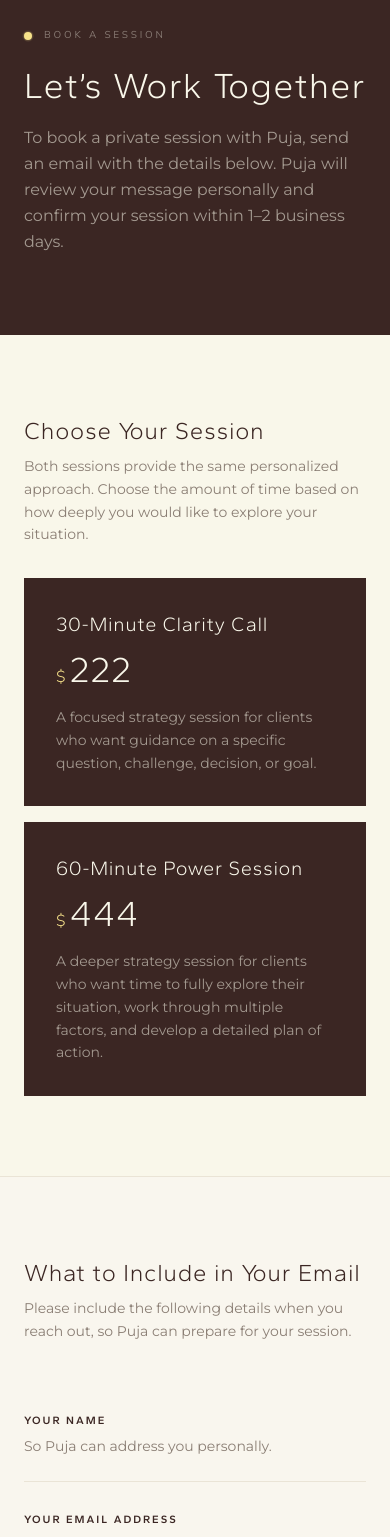
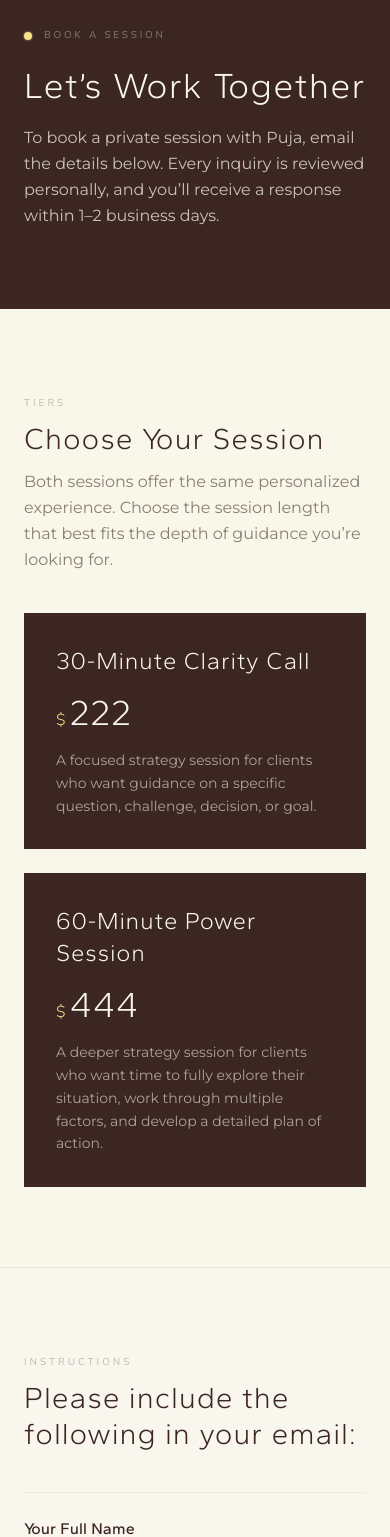
Before and after one commit to SharonSoul/Pujawatch, a Next.js app: page /book in a window 390 px wide. Shown: the part 100-1637 px from the top of the page. Built offline with nearby package versions, Linux system fonts and the light colour scheme.

Commit message:
Content and UI update

```diff
--- a/src/app/book/page.tsx
+++ b/src/app/book/page.tsx
@@ -19,31 +19,27 @@ const SESSION_DETAILS = [
 
 const WHAT_TO_INCLUDE = [
   {
-    label: "Your Name",
-    detail: "So Puja can address you personally.",
+    label: "Your Full Name",
+    detail: "Please provide your first and last name.",
   },
   {
-    label: "Your Email Address",
-    detail: "Where your confirmation and any follow-up will be sent.",
-  },
-  {
-    label: "Session Type",
-    detail: "Let Puja know whether you'd like the 30-Minute Clarity Call ($222) or the 60-Minute Power Session ($444).",
+    label: "Session",
+    detail: "30-Minute Clarity Call ($222) or 60-Minute Power Session ($444)",
   },
   {
     label: "What You'd Like to Focus On",
     detail:
-      "Briefly describe the main topic, challenge, or goal you'd like to address. There's no need to write an essay — a few sentences is enough to help Puja prepare.",
+      "A brief overview of the topics, questions, challenges, or goals you want to cover during our time together.",
   },
   {
-    label: "Any Relevant Context",
+    label: "Anything Helpful for Puja to Know Before the Session (Optional)",
     detail:
-      "Optional: share any background that would help Puja understand your situation before the session (e.g., industry, current role, specific decisions you're weighing).",
+      "Any background context, current business status, or specific circumstances that would help Puja prepare for your call.",
   },
   {
-    label: "Your Availability",
+    label: "2–3 Available Times (Central Time)",
     detail:
-      "Provide 2–3 windows of time that work for you, including your timezone. Puja will confirm a time that works.",
+      "A few dates and time windows that work best for your schedule in US Central Time (CT).",
   },
 ];
 
@@ -52,7 +48,7 @@ export default function BookPage() {
     <>
       <Navbar />
       <main className="min-h-dvh bg-cream">
-        {/* Hero strip */}
+        {/* Hero Header */}
         <section className="bg-espresso px-6 pt-32 pb-20 md:px-14 lg:px-20">
           <motion.div
             initial={{ opacity: 0, y: 32 }}
@@ -71,10 +67,10 @@ export default function BookPage() {
             <h1 className="font-display text-4xl font-light leading-[1.06] tracking-[0.03em] text-cream lg:text-6xl">
               Let&rsquo;s Work Together
             </h1>
-            <p className="mt-5 max-w-xl font-body text-base leading-relaxed text-cream/55">
-              To book a private session with Puja, send an email with the
-              details below. Puja will review your message personally and
-              confirm your session within 1–2 business days.
+            <p className="mt-5 max-w-2xl font-body text-base leading-relaxed text-cream/75 sm:text-lg">
+              To book a private session with Puja, email the details below.
+              Every inquiry is reviewed personally, and you&rsquo;ll receive a
+              response within 1–2 business days.
             </p>
           </motion.div>
         </section>
@@ -88,17 +84,20 @@ export default function BookPage() {
               viewport={{ once: true }}
               transition={{ duration: 0.6 }}
             >
-              <h2 className="font-display text-2xl font-light tracking-[0.03em] text-espresso">
+              <span className="font-accent text-[10px] uppercase tracking-[0.3em] text-warm-gray/50">
+                Tiers
+              </span>
+              <h2 className="mt-2 font-display text-3xl font-light tracking-[0.03em] text-espresso lg:text-4xl">
                 Choose Your Session
               </h2>
-              <p className="mt-2 font-body text-sm leading-relaxed text-warm-gray">
-                Both sessions provide the same personalized approach. Choose the
-                amount of time based on how deeply you would like to explore
-                your situation.
+              <p className="mt-3 max-w-2xl font-body text-base leading-relaxed text-warm-gray">
+                Both sessions offer the same personalized experience. Choose
+                the session length that best fits the depth of guidance
+                you&rsquo;re looking for.
               </p>
             </motion.div>
 
-            <div className="mt-8 grid gap-4 sm:grid-cols-2">
+            <div className="mt-10 grid gap-6 sm:grid-cols-2">
               {SESSION_DETAILS.map((s, i) => (
                 <motion.div
                   key={s.name}
@@ -106,20 +105,22 @@ export default function BookPage() {
                   whileInView={{ opacity: 1, y: 0 }}
                   viewport={{ once: true }}
                   transition={{ duration: 0.5, delay: i * 0.1 }}
-                  className="flex flex-col bg-espresso p-8"
+                  className="flex flex-col justify-between bg-espresso p-8 sm:p-10"
                 >
-                  <h3 className="font-display text-xl font-light tracking-[0.03em] text-cream">
+                  <div>
+                    <h3 className="font-display text-2xl font-light tracking-[0.03em] text-cream">
                       {s.name}
                     </h3>
-                  <div className="mt-3 flex items-baseline gap-1">
+                    <div className="mt-4 flex items-baseline gap-1">
                       <span className="font-accent text-base font-light text-gold">$</span>
                       <span className="font-display text-4xl font-light tracking-[0.02em] text-cream">
                         {s.price.replace("$", "")}
                       </span>
                     </div>
-                  <p className="mt-4 font-body text-sm leading-relaxed text-cream/55">
+                    <p className="mt-4 font-body text-sm leading-relaxed text-cream/60">
                       {s.desc}
                     </p>
+                  </div>
                 </motion.div>
               ))}
             </div>
@@ -135,27 +136,26 @@ export default function BookPage() {
               viewport={{ once: true }}
               transition={{ duration: 0.6 }}
             >
-              <h2 className="font-display text-2xl font-light tracking-[0.03em] text-espresso">
-                What to Include in Your Email
+              <span className="font-accent text-[10px] uppercase tracking-[0.3em] text-warm-gray/50">
+                Instructions
+              </span>
+              <h2 className="mt-2 font-display text-3xl font-light tracking-[0.03em] text-espresso lg:text-4xl">
+                Please include the following in your email:
               </h2>
-              <p className="mt-2 font-body text-sm leading-relaxed text-warm-gray">
-                Please include the following details when you reach out, so Puja
-                can prepare for your session.
-              </p>
             </motion.div>
 
-            <div className="mt-10 flex flex-col gap-0 divide-y divide-rule">
+            <div className="mt-10 flex flex-col divide-y divide-rule/60 border-y border-rule/60">
               {WHAT_TO_INCLUDE.map((item, i) => (
                 <motion.div
                   key={item.label}
                   initial={{ opacity: 0, y: 16 }}
                   whileInView={{ opacity: 1, y: 0 }}
                   viewport={{ once: true }}
-                  transition={{ duration: 0.45, delay: i * 0.07 }}
-                  className="flex flex-col gap-1 py-6 sm:flex-row sm:gap-10"
+                  transition={{ duration: 0.45, delay: i * 0.06 }}
+                  className="flex flex-col gap-2 py-6 sm:flex-row sm:gap-10 sm:items-baseline"
                 >
-                  <div className="w-full shrink-0 sm:w-52">
-                    <span className="font-label text-[11px] font-semibold uppercase tracking-[0.18em] text-espresso">
+                  <div className="w-full shrink-0 sm:w-72">
+                    <span className="font-display text-base font-medium tracking-[0.01em] text-espresso">
                       {item.label}
                     </span>
                   </div>
@@ -178,20 +178,19 @@ export default function BookPage() {
               transition={{ duration: 0.7, ease: [0.16, 1, 0.3, 1] }}
             >
               <h2 className="font-display text-3xl font-light tracking-[0.03em] text-cream lg:text-4xl">
-                Ready to Book?
+                Ready to Get Started?
               </h2>
-              <p className="mx-auto mt-4 max-w-md font-body text-sm leading-relaxed text-cream/55">
-                Send Puja an email with the details above and she will get back
-                to you within 1–2 business days to confirm your session.
+              <p className="mx-auto mt-4 max-w-md font-body text-sm leading-relaxed text-cream/60">
+                Click below to open your email client with the details pre-filled.
               </p>
               <a
-                href="mailto:pdharod@sscpmanagement.com?subject=Session%20Booking%20Request&body=Hi%20Puja%2C%0A%0AI%20would%20like%20to%20book%20a%20session%20with%20you.%0A%0AName%3A%0ASession%20Type%3A%20(30-Minute%20Clarity%20Call%20%2F%2060-Minute%20Power%20Session)%0AWhat%20I%20want%20to%20focus%20on%3A%0ARelevant%20context%3A%0AAvailability%3A%0A%0AThank%20you!"
+                href="mailto:puja@pujawatch.com?subject=Private%20Session%20Booking%20Request&body=Hi%20Puja%2C%0A%0AI%20would%20like%20to%20book%20a%20private%20strategy%20session%20with%20you.%0A%0A1.%20Your%20Full%20Name%3A%0A%0A2.%20Session%3A%20%5B30-Minute%20Clarity%20Call%20(%24222)%20%2F%2060-Minute%20Power%20Session%20(%24444)%5D%0A%0A3.%20What%20You'd%20Like%20to%20Focus%20On%3A%0A%0A4.%20Anything%20Helpful%20for%20Puja%20to%20Know%20Before%20the%20Session%20(Optional)%3A%0A%0A5.%202%E2%80%933%20Available%20Times%20(Central%20Time)%3A%0A%0AThank%20you!"
                 className="mt-10 inline-flex h-12 items-center gap-3 rounded-sm bg-gold px-8 font-label text-[12px] font-medium uppercase tracking-[0.16em] text-espresso transition-all duration-300 hover:bg-cream active:translate-y-px active:scale-[0.98]"
               >
                 Contact Me &rarr;
               </a>
-              <p className="mt-6 font-body text-xs text-cream/30">
-                pdharod@sscpmanagement.com
+              <p className="mt-6 font-body text-sm text-cream/40">
+                puja@pujawatch.com
               </p>
             </motion.div>
           </div>
--- a/src/components/ui/hero-section.tsx
+++ b/src/components/ui/hero-section.tsx
@@ -72,26 +72,23 @@ export function HeroSection() {
             </div>
           </div>
 
-          {/* Title — refined, not bold */}
+          {/* Title */}
           <h1 className="font-display text-[clamp(2.6rem,9vw,6rem)] font-light uppercase leading-[0.88] tracking-[0.06em] text-cream">
             Puja
             <br />
             <span>Watch</span>
           </h1>
 
-          <p className="mt-4 font-accent text-sm font-light uppercase tracking-[0.24em] text-cream/70">
-            Business &amp; Life Strategy Consultant
+          <p className="mt-8 max-w-lg font-body text-sm uppercase leading-relaxed tracking-[0.28em] text-cream/70 md:text-[14px]">
+            GAIN CLARITY.<br />
+            OVERCOME YOURSELF.<br />
+            CREATE THE LIFE YOU&rsquo;RE CAPABLE OF.
           </p>
 
-          <p className="mt-6 max-w-md font-body text-sm uppercase leading-relaxed tracking-[0.28em] text-cream/60 md:text-[13px]">
-            Gain clarity.<br />Make stronger decisions.<br />Create a life and business that<br />
-            reflect what you are truly capable of.
-          </p>
-
-          <p className="mt-4 max-w-md font-body text-base leading-relaxed text-cream/50">
+          <p className="mt-5 max-w-md font-body text-base leading-relaxed text-cream/60">
             Puja offers personalized one-on-one strategy sessions for
-            individuals who are ready to move forward with greater
-            confidence, direction, and intention.
+            individuals who are ready to think bigger, make stronger decisions,
+            and move forward with confidence.
           </p>
 
           {/* Magnetic CTA */}
```
Also changed, not shown: src/components/LandingPage.tsx (+53 -71 lines). Lines whose indentation alone changed are shown as unchanged.
